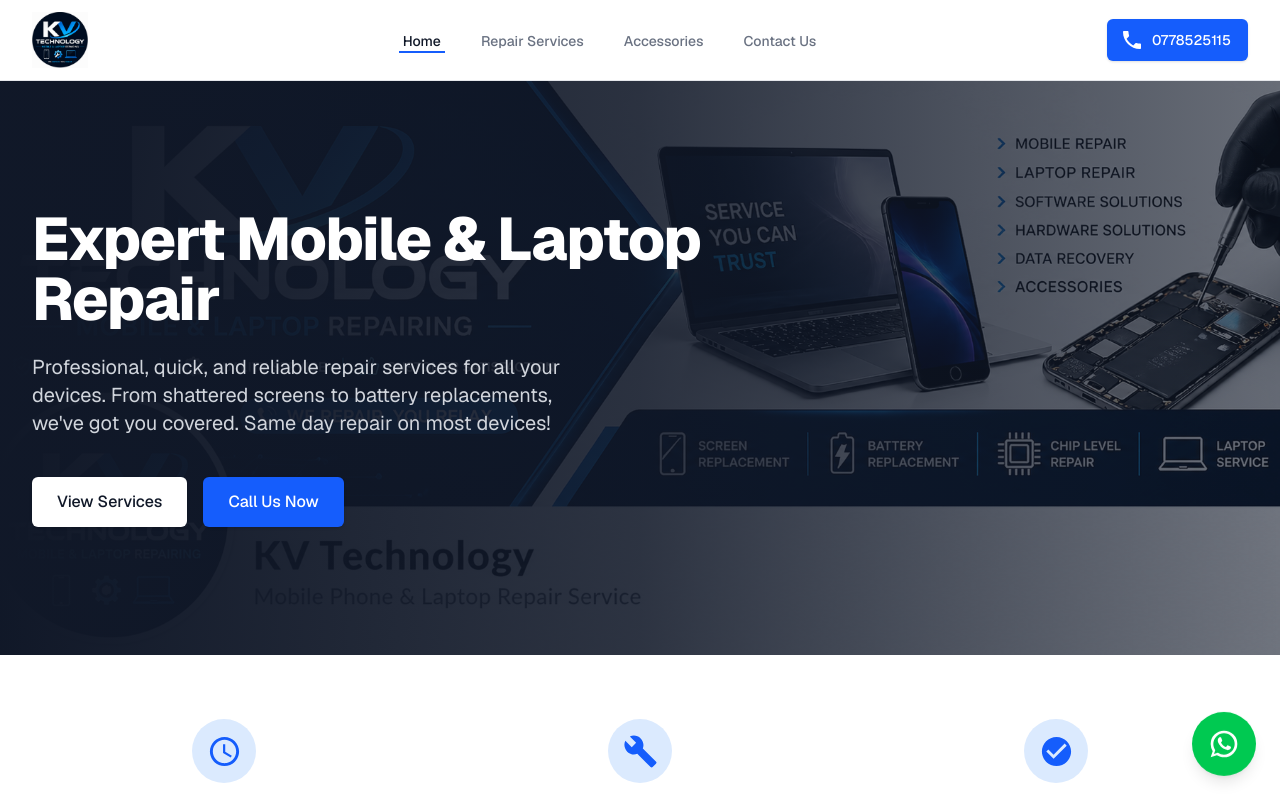
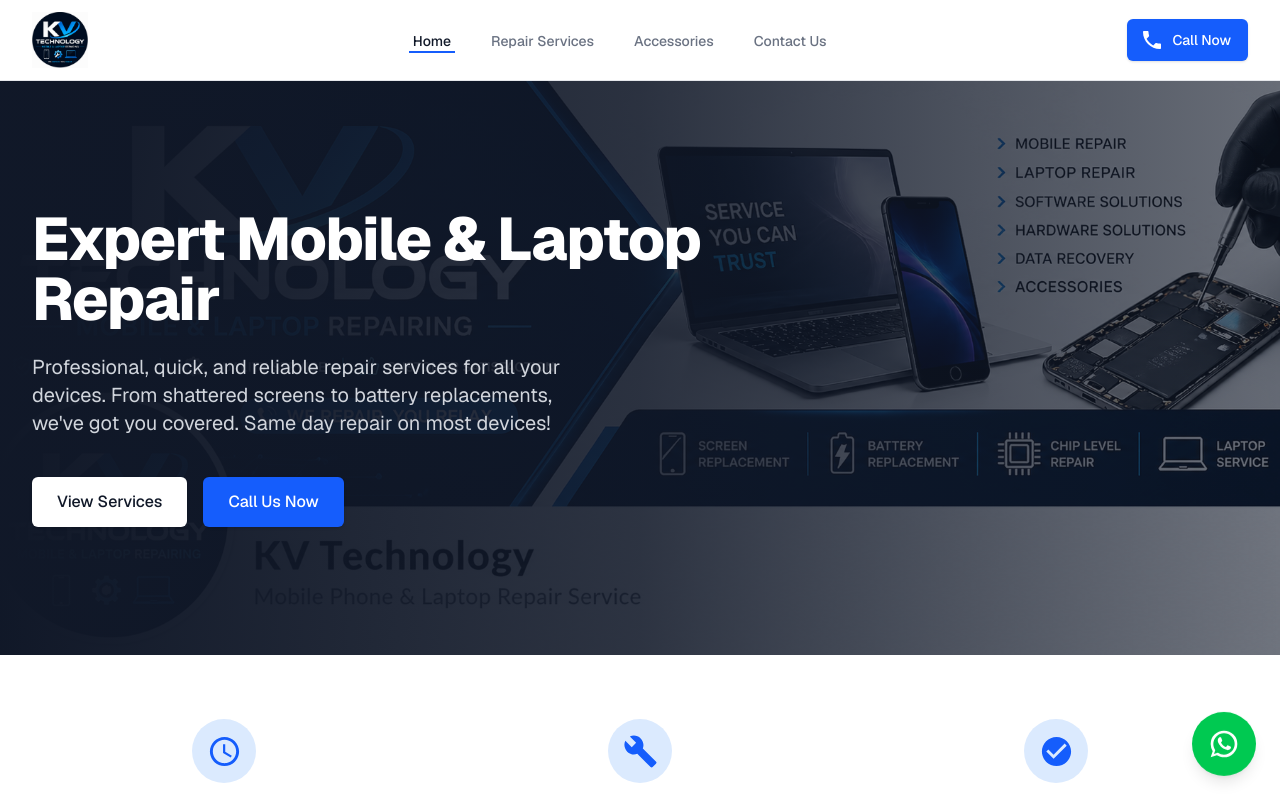
Before and after one commit to Nimesh-Kavinda/kv_technology, a Next.js app: page / in a window 1280 px wide. Shown: the top 800 px of the page. Built offline with nearby package versions, Linux system fonts and the light colour scheme.

Commit message:
feat: update phone link text to 'Call Now' for clarity

```diff
--- a/app/page.tsx
+++ b/app/page.tsx
@@ -44,7 +44,7 @@
             <div className="hidden md:flex items-center">
               <a href="tel:0778525115" className="inline-flex items-center px-4 py-2 border border-transparent text-sm font-medium rounded-md shadow-sm text-white bg-blue-600 hover:bg-blue-700 focus:outline-none focus:ring-2 focus:ring-offset-2 focus:ring-blue-500">
                 <PhoneIcon className="mr-2 -ml-1 h-5 w-5" />
-                0778525115
+                Call Now
               </a>
             </div>
           </div>
```
